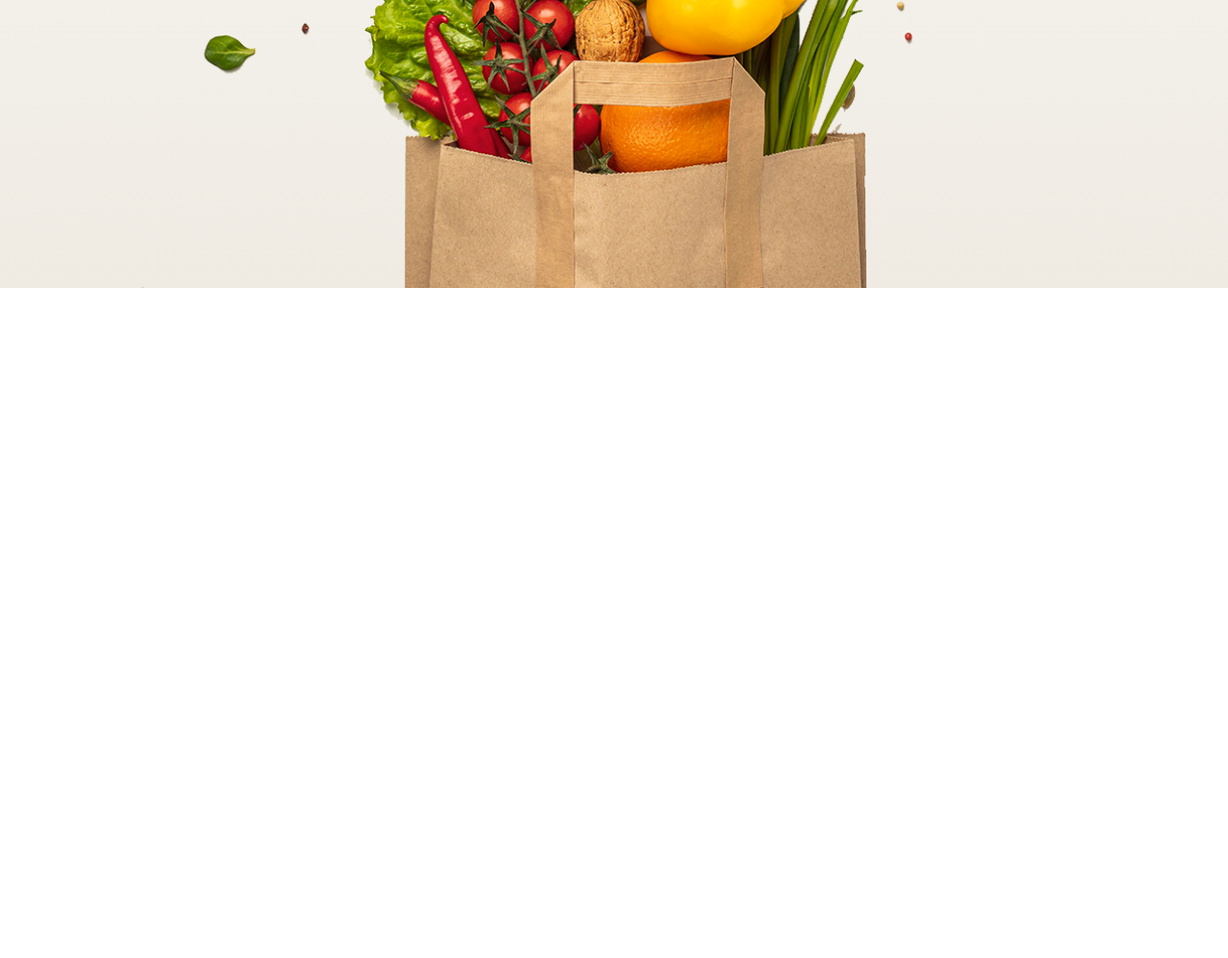
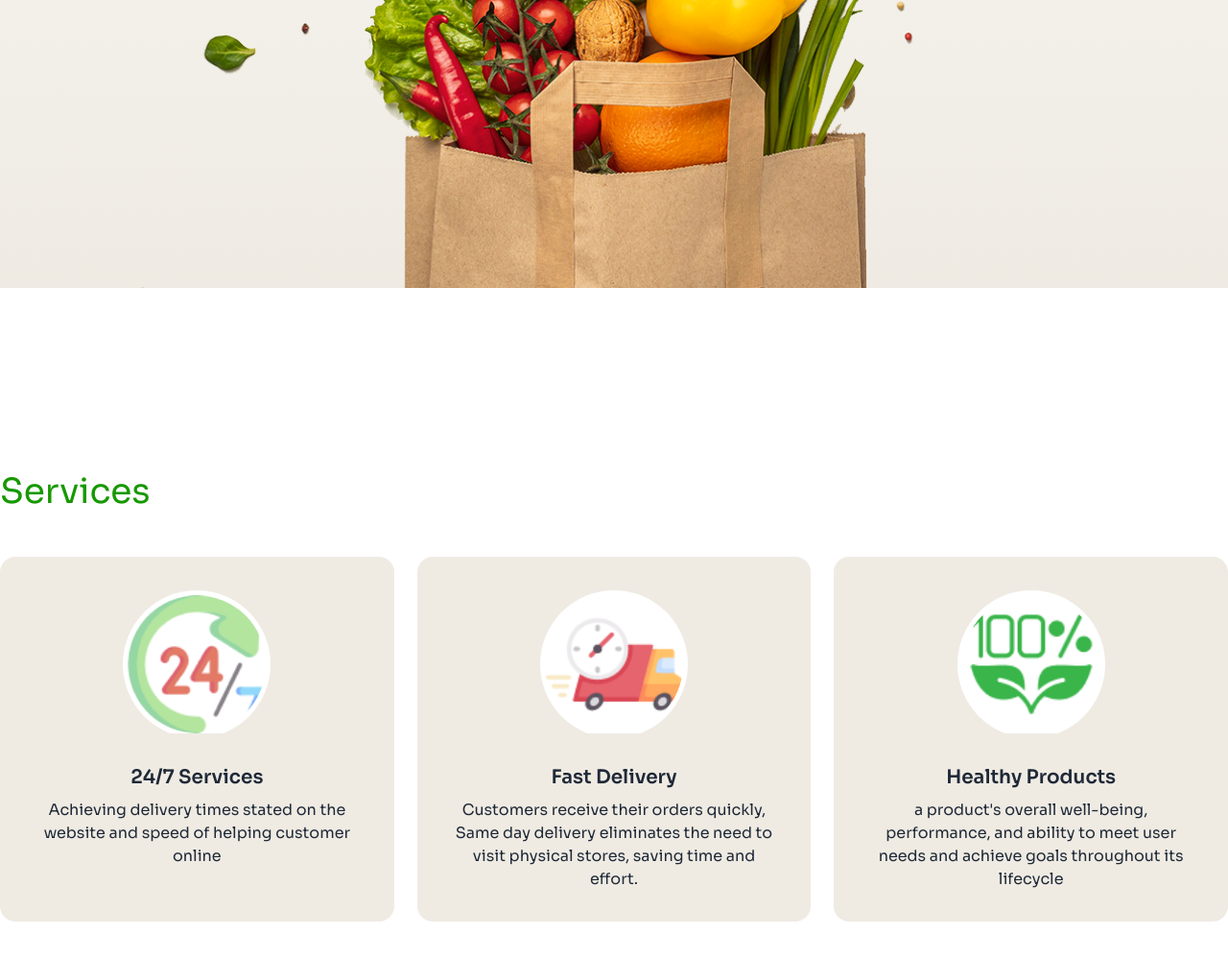
Before and after one commit to foujia00/assignment3, a plain HTML site: page index.html in a window 1280 px wide. Shown: the part 922-1920 px from the top of the page at 96% size. Before the commit the page ends 1222 px from the top, so only its background shows below. Drawn offline with nearby package versions, Linux system fonts and the light colour scheme.

Commit message:
service section added

```diff
--- a/index.html
+++ b/index.html
@@ -24,6 +24,7 @@
                 extend: {
                     colors: {
                         'pri-color': '#179800',
+                        'sec-color': '#EFEBE3',
                     }
                 }
             }
@@ -88,17 +89,69 @@
         <!-- Banner -->
         <div class="banner md:container md:mx-auto justify-items-center">
             <div class="text-center lg:max-w-4xl py-8">
-                <h1 class="text-6xl font-semibold text-center py-8">Freshness <span class="text-pri-color"> You Can
+                <h1 class="text-6xl font-semibold text-center lg:py-8 py-4">Freshness <span class="text-pri-color"> You
+                        Can
                         Count</span> On, Prices You’ll Love!</h1>
-                <p class="text-center text-xl font-normal">Shop your daily essentials at unbeatable prices. From fresh produce to pantry staples, we’ve got you covered every day!</p>
+                <p class="text-center text-xl font-normal">Shop your daily essentials at unbeatable prices. From fresh
+                    produce to pantry staples, we’ve got you covered every day!</p>
             </div>
             <img src="c2-assets/hero-vegetables.png" alt="">
         </div>
     </header>
     <main>
         <!-- Service -->
-        <!-- Popular Product -->
-        <!-- Arrival & Offers -->
+        <div class="service md:container md:mx-auto lg:py-36 my-12">
+            <h3 class="text-pri-color text-4xl">Services</h3>
+            <div class="grid grid-cols-1 md:grid-cols-2 lg:grid-cols-3 lg:gap-x-6 gap-5 mt-12">
+                <!-- Card 1 -->
+                <div class="card bg-sec-color">
+                    <figure class="px-10 pt-10">
+                        <div class="avatar">
+                            <div class="w-36 rounded-full bg-white ring-primary ring-white ring ring-offset-2">
+                                <img src="c2-assets/service.png" />
+                            </div>
+                        </div>
+                    </figure>
+                    <div class="card-body items-center text-center">
+                        <h2 class="card-title">24/7 Services </h2>
+                        <p>Achieving delivery times stated on the website and speed of helping customer online </p>
+                    </div>
+                </div>
+                <!-- Card 2 -->
+                <div class="card bg-sec-color">
+                    <figure class="px-10 pt-10">
+                        <div class="avatar">
+                            <div class="w-36 rounded-full bg-white ring-primary ring-white ring ring-offset-2">
+                                <img src="c2-assets/delivery.png" />
+                            </div>
+                        </div>
+                    </figure>
+                    <div class="card-body items-center text-center">
+                        <h2 class="card-title">Fast Delivery</h2>
+                        <p>Customers receive their orders quickly, Same day delivery eliminates the need to visit
+                            physical stores, saving time and effort.</p>
+                    </div>
+                </div>
+                <!-- Card 3 -->
+                <div class="card bg-sec-color">
+                    <figure class="px-10 pt-10">
+                        <div class="avatar">
+                            <div class="w-36 rounded-full bg-white ring-primary ring-white ring ring-offset-2">
+                                <img src="c2-assets/healthy.png" />
+                            </div>
+                        </div>
+                    </figure>
+                    <div class="card-body items-center text-center">
+                        <h2 class="card-title">Healthy Products</h2>
+                        <p>a product's overall well-being, performance, and ability to meet user needs and
+                            achieve goals throughout its lifecycle
+                        </p>
+                    </div>
+                </div>
+            </div>
+        </div>
+            <!-- Popular Product -->
+            <!-- Arrival & Offers -->
     </main>
     <footer>
         <!-- footer -->
```
